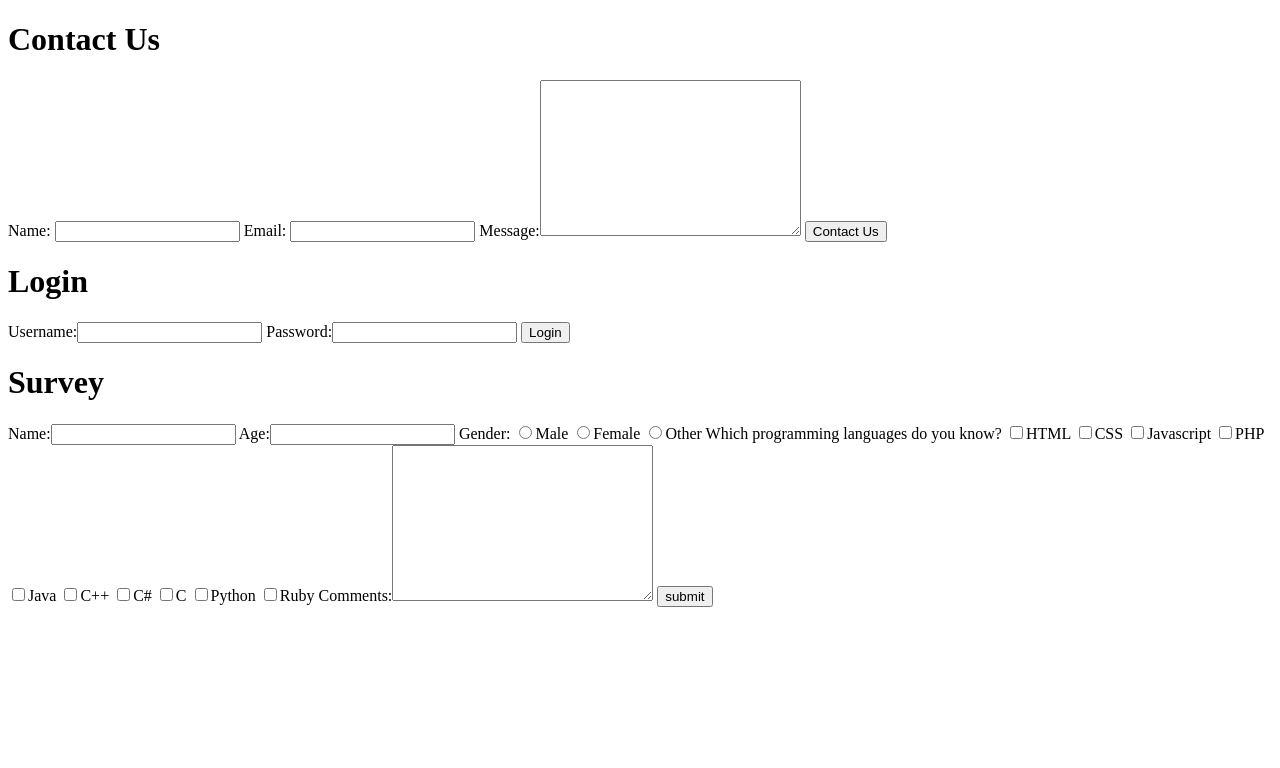
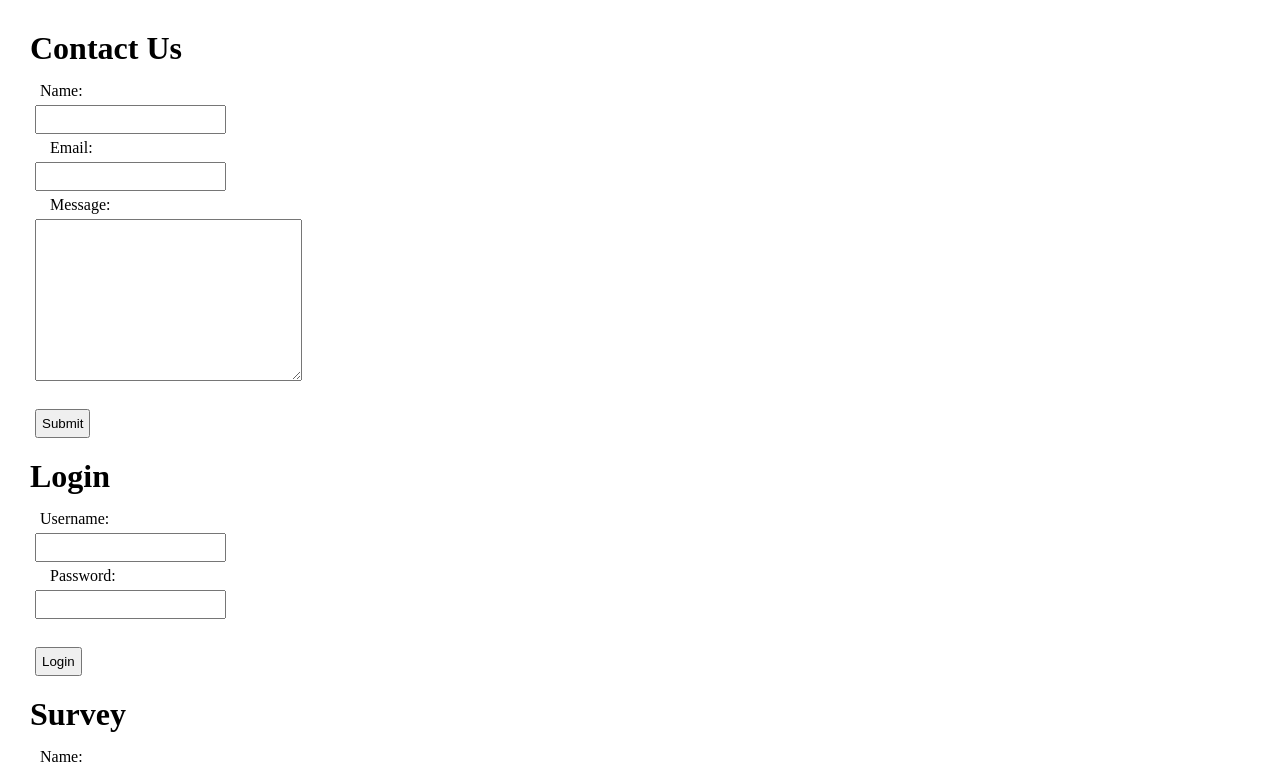
Before and after one commit to iamkelvz/icreatech, a plain HTML site: page Activity_2/assignment2.html in a window 1280 px wide. Shown: the top 768 px of the page. Drawn offline with Linux system fonts and the light colour scheme.

Commit message:
Activity 2

```diff
--- a/Activity_2/assignment2.html
+++ b/Activity_2/assignment2.html
@@ -3,6 +3,7 @@
 <head>
     <meta charset="UTF-8">
     <meta name="viewport" content="width=device-width, initial-scale=1.0">
+    <link rel="stylesheet" href="/Activity_2/style.css">
     <title>HTML Forms Assignment</title>
 </head>
 <body>
@@ -11,7 +12,7 @@
         <label for="name">Name: <input type="text" name="name" id="name"></label>
         <label for="email">Email: <input type="text" name="email" id="email"></label>
         <label for="message">Message:<textarea name="message" id="message" cols="30" rows="10"></textarea></label>
-        <input type="submit" value="Contact Us">
+        <input type="submit" value="Submit">
     </form>
 
     <h1>Login</h1>
@@ -30,7 +31,7 @@
             <input type="radio" name="gender" id="female"><label for="female">Female</label></input>
             <input type="radio" name="gender" id="other"><label for="other">Other</label></input>
         </label>
-        <label for="languages">Which programming languages do you know?
+        <label for="languages" class="displayBlock">Which programming languages do you know?
             <input type="checkbox" name="languages" id="html"><label for="html">HTML</label></input>
             <input type="checkbox" name="languages" id="css"><label for="css">CSS</label></input>
             <input type="checkbox" name="languages" id="javascript"><label for="javascript">Javascript</label></input>
@@ -43,7 +44,7 @@
             <input type="checkbox" name="languages" id="ruby"><label for="ruby">Ruby</label></input>
         </label>
         <label for="comments">Comments:<textarea name="comments" id="comments" cols="30" rows="10"></textarea></label>
-        <input type="submit" value="submit">
+        <input type="submit" value="Submit">
     </form>
 </body>
 </html>
--- a/Activity_2/style.css
+++ b/Activity_2/style.css
@@ -0,0 +1,13 @@
+
+input, textarea {
+    display: block;
+}
+
+* {
+    padding: 5px;
+    margin: 5px;
+}
+
+.displayBlock {
+    display: block;
+}
```
